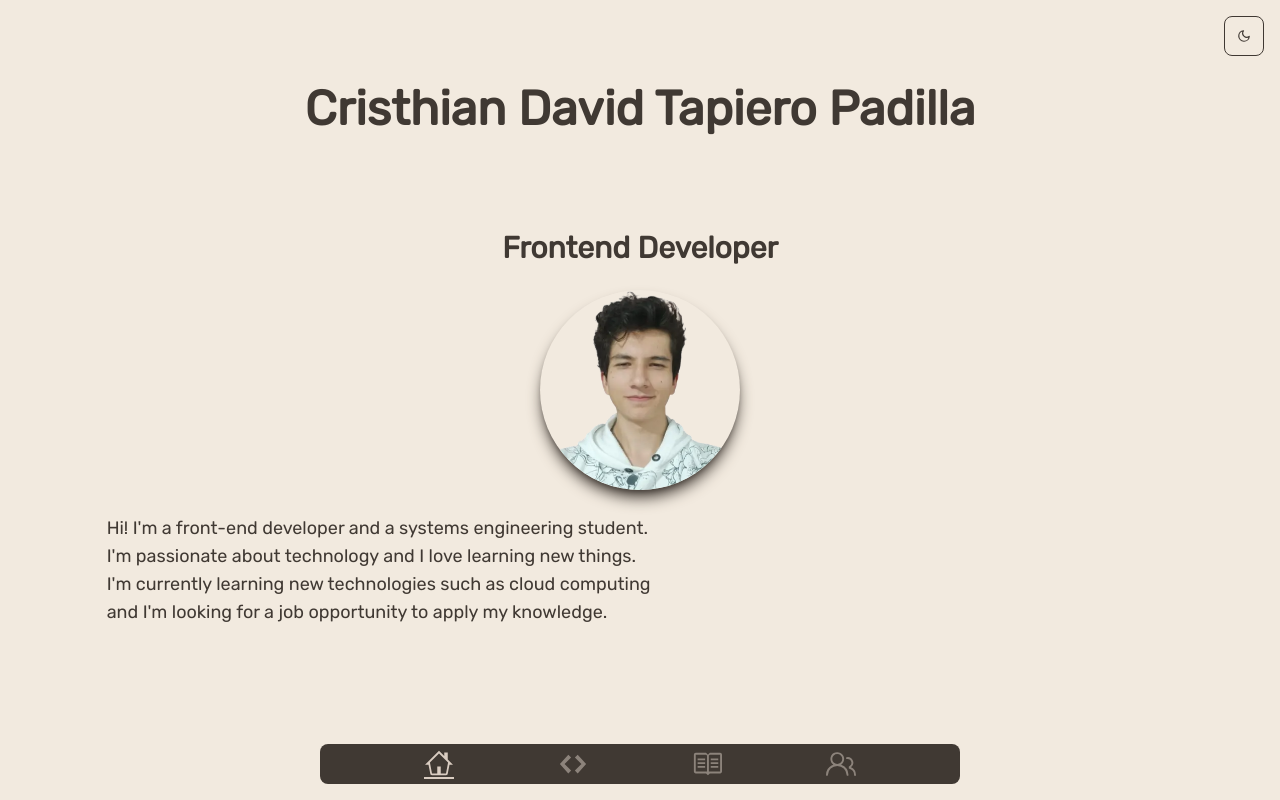
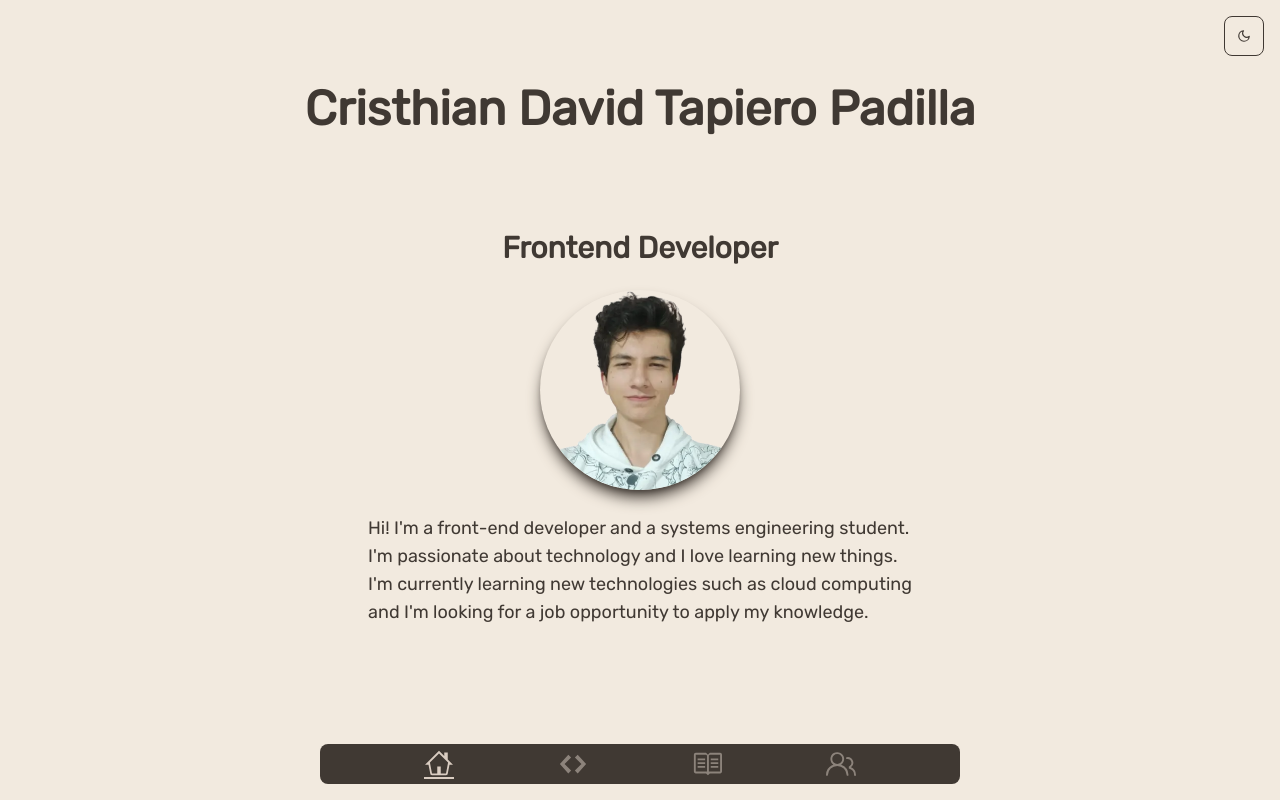
Before and after one commit to CristhianTapiero/portfolio, a Next.js app: page / in a window 1280 px wide. Built offline with nearby package versions, Linux system fonts and the light colour scheme.

Commit message:
Removing png, adding webp and fixing p tag bugs

```diff
--- a/src/app/layout.tsx
+++ b/src/app/layout.tsx
@@ -13,7 +13,7 @@ export default function RootLayout({
         <title>Cristhian Tapiero</title>
         <meta name="description" content="Page made by Cristhian Tapiero" />
         <meta name="viewport" content="width=device-width, initial-scale=1" />
-        <link rel="icon" href="/martini.png" />
+        <link rel="icon" href="/martini.webp" />
       </head>
       <body className="dark:bg-brand-500 dark:text-brand-100 bg-brand-100 text-brand-500">
         <div className="flex flex-col relative w-screen h-screen">
--- a/src/components/intro.tsx
+++ b/src/components/intro.tsx
@@ -37,12 +37,10 @@ export const Intro = () =>{
                 >
                     <Image fetchPriority="high" priority src="/profileC.webp" alt="Profile pic" height={200} width={200} className="rounded-full shadow-lg shadow-brand-500 dark:shadow-brand-300"/>
                 </motion.div>
-                <div className="w-full">
-                    <p>Hi! I&apos;m a front-end developer and a systems engineering student. </p>
-                    <p>I&apos;m passionate about technology and I love learning new things. </p>
-                    <p>I&apos;m currently learning new technologies such as cloud computing </p>
-                    <p>and I&apos;m looking for a job opportunity to apply my knowledge.</p>
-                </div>
+                    <p>Hi! I&apos;m a front-end developer and a systems engineering student.<br/>
+                    I&apos;m passionate about technology and I love learning new things. <br/>
+                    I&apos;m currently learning new technologies such as cloud computing <br/>
+                    and I&apos;m looking for a job opportunity to apply my knowledge.</p>
             </motion.div>
         </AnimatePresence>
     )
```
Also changed, not shown: public/martini.png (deleted), public/martini.webp (added).
